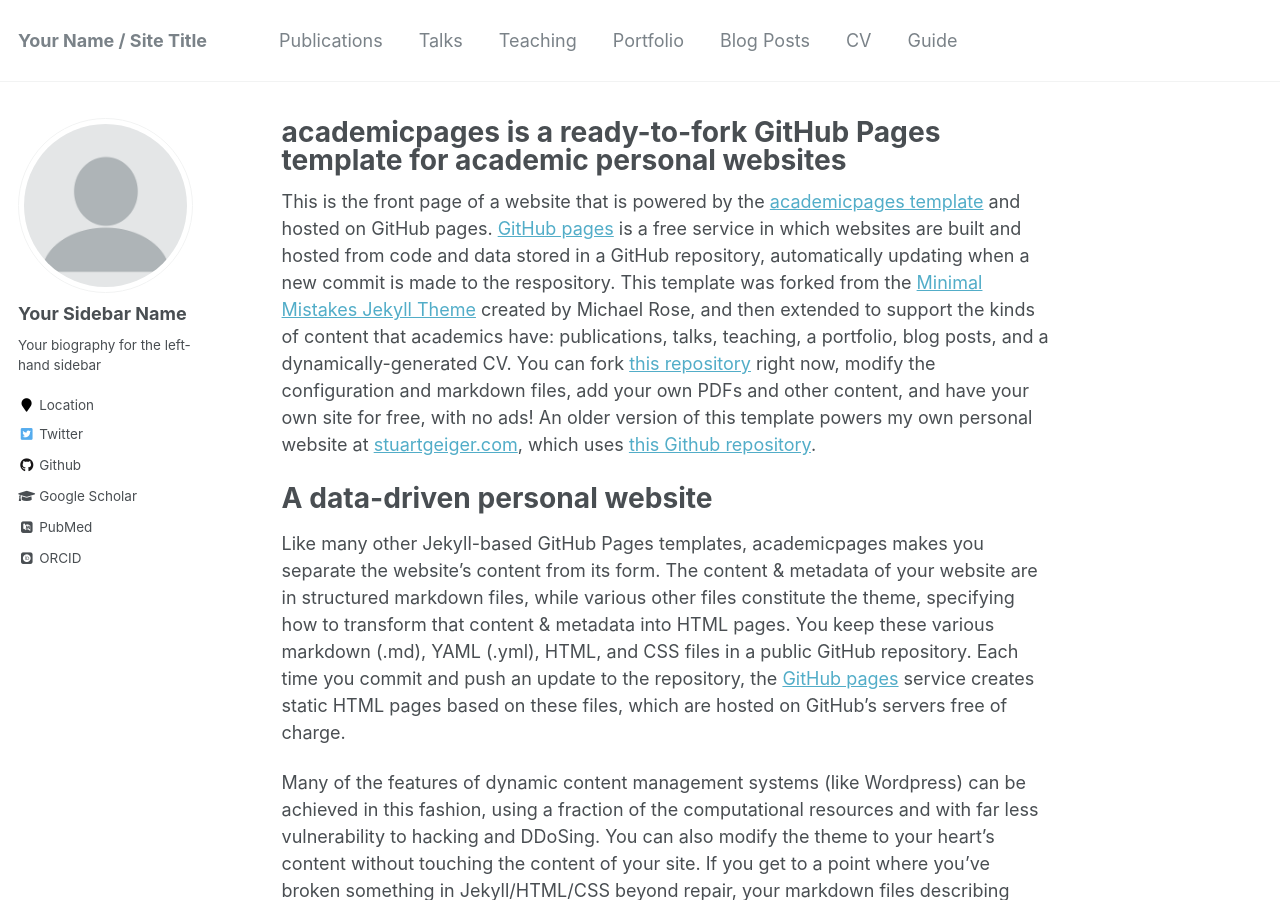
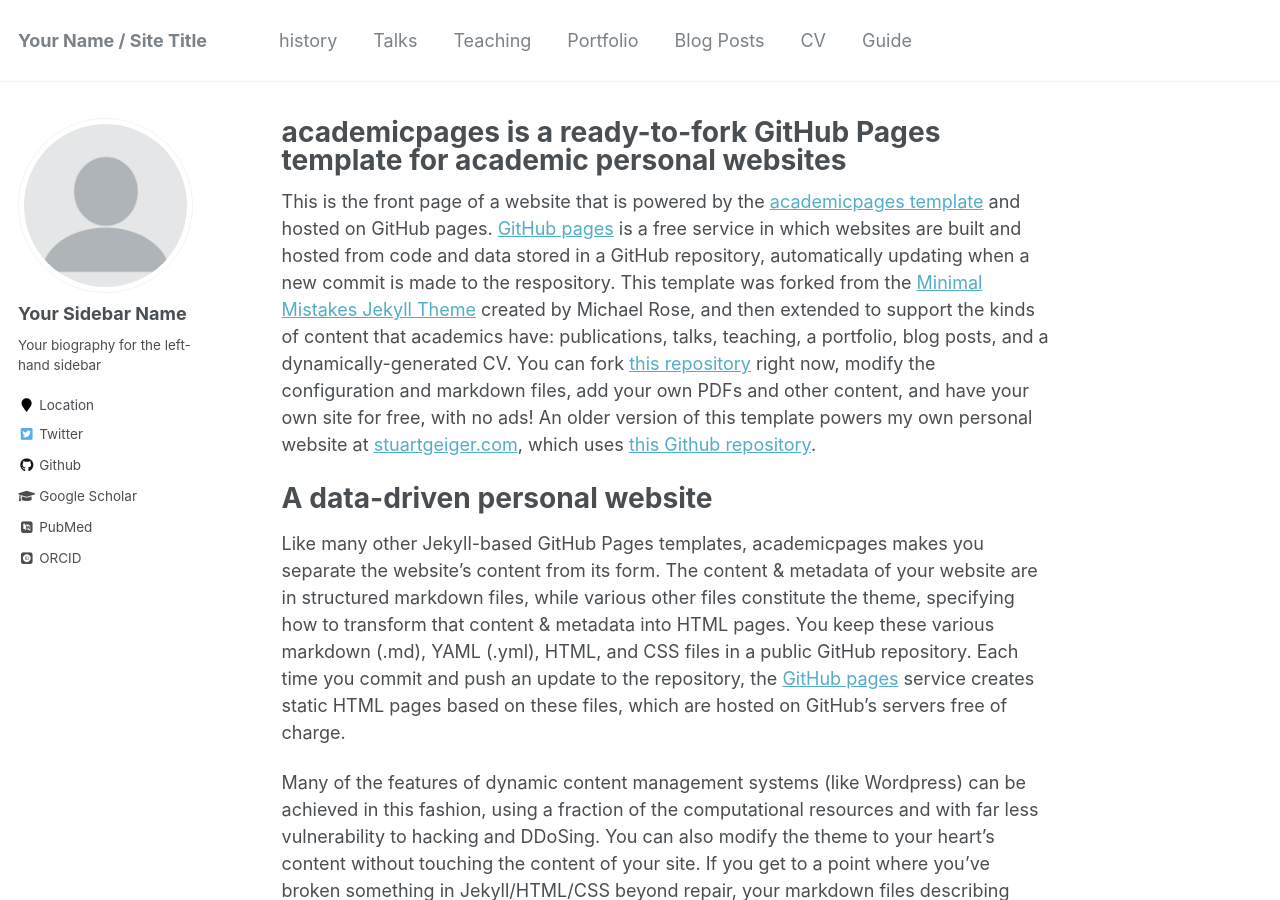
Before and after one commit to ilixiaoqin/ilixiaoqin, a Jekyll site: the page built from _pages/about.md, in a window 1280 px wide and 900 px high. Built offline with Jekyll 4.4.1, drawn with Linux system fonts in a browser that asks for light colours; some web fonts are replaced.

Commit message:
Update navigation.yml

```diff
--- a/_data/navigation.yml
+++ b/_data/navigation.yml
@@ -1,6 +1,6 @@
 # main links links
 main:
-  - title: "Publications"
+  - title: "history"
     url: /publications/
 
   - title: "Talks"
```
